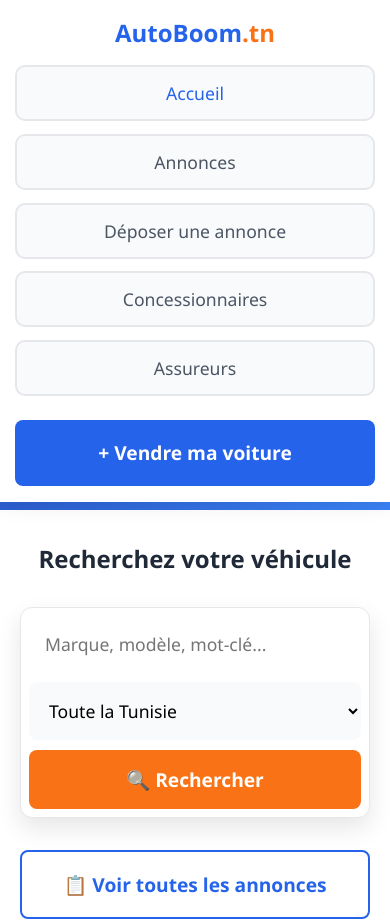
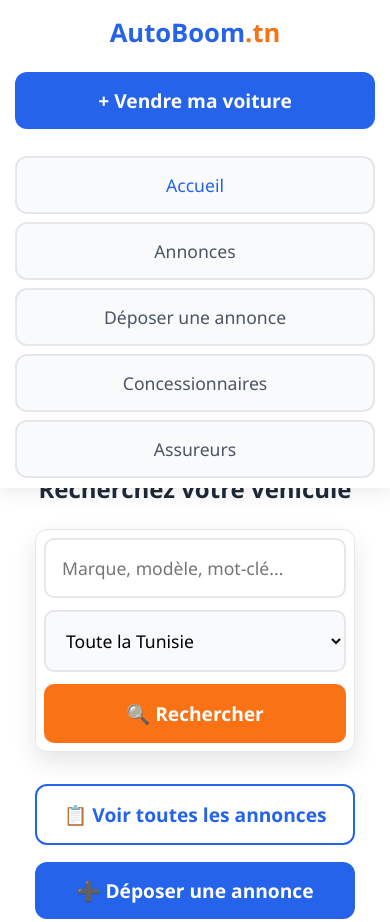
Before and after one commit to ssyahia-source/autoboom-tn, a plain HTML site: page index.html in a window 390 px wide. Shown: the top 922 px of the page. Drawn offline with Linux system fonts and the light colour scheme.

Commit message:
Update index.html

```diff
--- a/index.html
+++ b/index.html
@@ -319,56 +319,60 @@
         }
 
         /* ============================================================================
-           CORRECTIONS MOBILE - AJOUTÉES À LA FIN SANS MODIFIER LE CODE EXISTANT
+           CORRECTIONS MOBILE OPTIMISÉES - GARANTI SANS IMPACT PC
            ============================================================================ */
 
-        /* ===== CORRECTIONS MOBILE GÉNÉRALES ===== */
         @media (max-width: 768px) {
+            /* NAVIGATION MOBILE COMPLÈTEMENT REDESIGNÉE */
+            .navbar {
+                padding: 10px 0 !important;
+                position: fixed !important;
+                top: 0 !important;
+                height: auto !important;
+                min-height: 70px !important;
+            }
 
-            /* NAVIGATION MOBILE - Solution universelle */
             .nav-container {
                 flex-direction: column !important;
-                gap: 1rem !important;
+                gap: 12px !important;
                 padding: 0 15px !important;
                 align-items: stretch !important;
+            }
+
+            .logo {
+                text-align: center !important;
+                font-size: 1.8rem !important;
+                order: 1 !important;
+                padding: 5px 0 !important;
             }
 
             .nav-links {
                 display: flex !important;
                 flex-direction: column !important;
-                gap: 0.8rem !important;
+                gap: 8px !important;
                 width: 100% !important;
-                overflow: visible !important;
+                order: 3 !important;
+                margin-top: 10px !important;
             }
 
             .nav-links a {
                 display: block !important;
                 font-size: 1.1rem !important;
-                padding: 15px 20px !important;
+                padding: 16px 20px !important;
                 background: #f8fafc !important;
-                border-radius: 10px !important;
+                border-radius: 12px !important;
                 text-align: center !important;
                 border: 2px solid #e5e7eb !important;
                 width: 100% !important;
-                margin: 0 !important;
-                white-space: normal !important;
+                min-height: 54px !important;
+                display: flex !important;
+                align-items: center !important;
+                justify-content: center !important;
             }
 
-            .nav-links a:hover {
-                background: #2563eb !important;
-                color: white !important;
-            }
-
-            /* Logo centré */
-            .logo {
-                text-align: center !important;
-                font-size: 1.6rem !important;
-                width: 100% !important;
-            }
-
-            /* Bouton principal */
             .btn-primary {
-                padding: 1.2rem 1.5rem !important;
+                order: 2 !important;
+                padding: 18px 20px !important;
                 font-size: 1.2rem !important;
                 text-align: center !important;
                 min-height: 60px !important;
@@ -376,194 +380,180 @@
                 align-items: center !important;
                 justify-content: center !important;
                 width: 100% !important;
-                margin-top: 0.5rem !important;
+                margin: 5px 0 !important;
+                border-radius: 12px !important;
             }
 
-            /* BANNIÈRE MOBILE */
+            /* BANNIÈRE MOBILE OPTIMISÉE */
             .hero-slider {
-                height: 400px;
-                margin-top: 140px; /* Plus d'espace pour nav agrandie */
+                height: 350px !important;
+                margin-top: 150px !important;
             }
 
             .slide-content h1 {
-                font-size: 2.2rem !important;
+                font-size: 2rem !important;
                 margin-bottom: 1rem;
+                padding: 0 15px;
             }
 
             .slide-content p {
-                font-size: 1.2rem !important;
+                font-size: 1.1rem !important;
+                padding: 0 15px;
             }
 
             .slide-image {
-                font-size: 4rem !important;
+                font-size: 3.5rem !important;
+                margin-top: 1rem !important;
             }
 
-            /* BARRE RECHERCHE MOBILE */
+            /* BARRE RECHERCHE MOBILE AMÉLIORÉE */
             .search-section {
-                padding: 2rem 0;
+                padding: 2rem 15px !important;
             }
 
             .search-title {
                 font-size: 1.5rem !important;
+                margin-bottom: 1.5rem !important;
             }
 
             .search-box .flex {
-                flex-direction: column;
-                gap: 10px;
+                flex-direction: column !important;
+                gap: 12px !important;
+            }
+
+            .search-input,
+            .search-select {
+                padding: 18px 16px !important;
+                font-size: 1.1rem !important;
+                width: 100% !important;
+                min-height: 60px !important;
+                border-radius: 10px !important;
+                border: 2px solid #e5e7eb !important;
+            }
+
+            .search-button {
+                padding: 20px 16px !important;
+                font-size: 1.2rem !important;
+                min-height: 64px !important;
+                width: 100% !important;
+                border-radius: 10px !important;
+                font-weight: 700 !important;
+            }
+
+            /* BOUTONS CTA MOBILE */
+            .cta-buttons {
+                flex-direction: column !important;
+                gap: 12px !important;
+                margin-top: 2rem !important;
+            }
+
+            .btn-secondary {
+                padding: 18px 20px !important;
+                font-size: 1.2rem !important;
+                text-align: center;
+                min-height: 60px !important;
+                display: flex !important;
+                align-items: center !important;
+                justify-content: center !important;
+                border-radius: 12px !important;
+            }
+
+            /* FEATURES MOBILE */
+            .features {
+                padding: 40px 15px !important;
+            }
+
+            .feature-grid {
+                grid-template-columns: 1fr !important;
+                gap: 20px !important;
+            }
+
+            .feature-card {
+                padding: 30px 20px !important;
+                margin: 0 10px !important;
+            }
+
+            .feature-icon {
+                font-size: 2.8rem !important;
+                margin-bottom: 15px !important;
+            }
+
+            .feature-card h3 {
+                font-size: 1.4rem !important;
+                margin-bottom: 10px !important;
+            }
+
+            /* CONTROLES SLIDER MOBILE */
+            .slider-controls {
+                bottom: 20px !important;
+                gap: 1.5rem !important;
+            }
+
+            .slider-prev,
+            .slider-next {
+                width: 50px !important;
+                height: 50px !important;
+                font-size: 1.8rem !important;
+                background: rgba(255,255,255,0.3) !important;
+            }
+
+            .dot {
+                width: 14px !important;
+                height: 14px !important;
+            }
+        }
+
+        /* CORRECTIONS POUR TRÈS PETITS ÉCRANS */
+        @media (max-width: 480px) {
+            .navbar {
+                min-height: 65px !important;
+            }
+
+            .logo {
+                font-size: 1.6rem !important;
+            }
+
+            .hero-slider {
+                height: 300px !important;
+                margin-top: 140px !important;
+            }
+
+            .slide-content h1 {
+                font-size: 1.7rem !important;
+            }
+
+            .nav-links a,
+            .btn-primary,
+            .btn-secondary {
+                min-height: 50px !important;
+                padding: 15px !important;
             }
 
             .search-input,
             .search-select,
             .search-button {
-                padding: 18px !important;
-                font-size: 1.1rem !important;
-                width: 100%;
-                min-height: 60px;
-            }
-
-            .search-button {
-                font-size: 1.2rem !important;
-            }
-
-            /* BOUTONS CTA MOBILE */
-            .cta-buttons {
-                flex-direction: column;
-                gap: 1rem;
-            }
-
-            .btn-secondary,
-            .btn-primary {
-                padding: 1.2rem 1.5rem !important;
-                font-size: 1.2rem !important;
-                text-align: center;
-                min-height: 60px;
-                display: flex;
-                align-items: center;
-                justify-content: center;
-            }
-
-            /* FEATURES MOBILE */
-            .features {
-                padding: 40px 15px;
-            }
-
-            .feature-grid {
-                grid-template-columns: 1fr;
-                gap: 20px;
-            }
-
-            .feature-card {
-                padding: 30px 20px;
-            }
-
-            .feature-icon {
-                font-size: 2.5rem !important;
-            }
-
-            .feature-card h3 {
-                font-size: 1.4rem !important;
-            }
-
-            /* CONTROLES SLIDER MOBILE */
-            .slider-prev,
-            .slider-next {
-                width: 60px !important;
-                height: 60px !important;
-                font-size: 2rem !important;
-            }
-
-            .dot {
-                width: 16px !important;
-                height: 16px !important;
-            }
-        }
-
-        /* ===== CORRECTIONS TRÈS PETITS ÉCRANS ===== */
-        @media (max-width: 480px) {
-            .logo {
-                font-size: 1.5rem !important;
-            }
-
-            .nav-links a {
-                min-width: 100px;
-                font-size: 1rem;
-                padding: 14px 16px !important;
-            }
-
-            .hero-slider {
-                height: 350px;
-                margin-top: 160px;
-            }
-
-            .slide-content h1 {
-                font-size: 1.8rem !important;
-            }
-
-            .search-input,
-            .search-select,
-            .search-button {
-                min-height: 55px;
+                min-height: 55px !important;
                 padding: 16px !important;
             }
         }
 
-        /* ===== AMÉLIORATIONS TOUCH MOBILE ===== */
+        /* OPTIMISATIONS TOUCH - CRITIQUE POUR MOBILE */
         @media (hover: none) and (pointer: coarse) {
-            /* Désactiver les effets hover sur mobile */
-            .nav-links a:hover {
-                color: inherit;
-            }
-
-            .btn-primary:hover,
-            .btn-secondary:hover {
-                transform: none;
-            }
-
-            .feature-card:hover {
-                transform: none;
-            }
-
-            /* Agrandir les zones cliquables */
             .nav-links a,
             .btn-primary,
             .btn-secondary,
-            .search-button {
-                min-height: 44px; /* Taille minimum recommandée par Apple */
+            .search-button,
+            .slider-prev,
+            .slider-next,
+            .dot {
+                min-height: 44px !important;
+                cursor: pointer !important;
+            }
+
+            .nav-links a {
+                padding: 16px 20px !important;
             }
         }
-/* ===== CORRECTION ULTRA-CIBLÉE - MENU MOBILE SEULEMENT ===== */
-@media (max-width: 768px) {
-    /* FORCER le menu à s'empiler verticalement */
-    .nav-container {
-        flex-direction: column;
-        gap: 15px;
-        padding: 15px;
-    }
-
-    .nav-links {
-        display: flex;
-        flex-direction: column;
-        width: 100%;
-        gap: 10px;
-    }
-
-    .nav-links a {
-        display: block;
-        padding: 15px;
-        text-align: center;
-        background: #f8f9fa;
-        border-radius: 8px;
-        border: 1px solid #dee2e6;
-        font-size: 16px;
-    }
-
-    .btn-primary {
-        width: 100%;
-        text-align: center;
-        padding: 15px;
-        font-size: 16px;
-    }
-}
     </style>
 </head>
 <body>
@@ -634,31 +624,10 @@
                     <input type="text" class="search-input" id="search-input" placeholder="Marque, modèle, mot-clé...">
                     <select class="search-select" id="search-region">
                         <option value="">Toute la Tunisie</option>
-                       <option>Tunis</option>
-<option>Ariana</option>
-<option>Ben Arous</option>
-<option>Manouba</option>
-<option>Nabeul</option>
-<option>Zaghouan</option>
-<option>Bizerte</option>
-<option>Beja</option>
-<option>Jendouba</option>
-<option>Kef</option>
-<option>Siliana</option>
-<option>Kairouan</option>
-<option>Kasserine</option>
-<option>Sidi Bouzid</option>
-<option>Sousse</option>
-<option>Monastir</option>
-<option>Mahdia</option>
-<option>Sfax</option>
-<option>Gabès</option>
-<option>Medenine</option>
-<option>Tataouine</option>
-<option>Gafsa</option>
-<option>Tozeur</option>
-<option>Kebili</option>
-
+                        <option>Tunis</option>
+                        <option>Sfax</option>
+                        <option>Sousse</option>
+                        <option>Nabeul</option>
                     </select>
                     <button class="search-button" onclick="lancerRecherche()">🔍 Rechercher</button>
                 </div>
@@ -746,5 +715,4 @@
         }
     </script>
 </body>
-
 </html>
```
